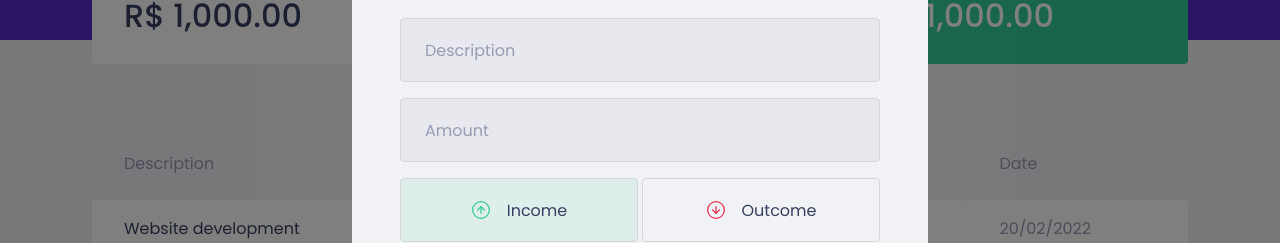
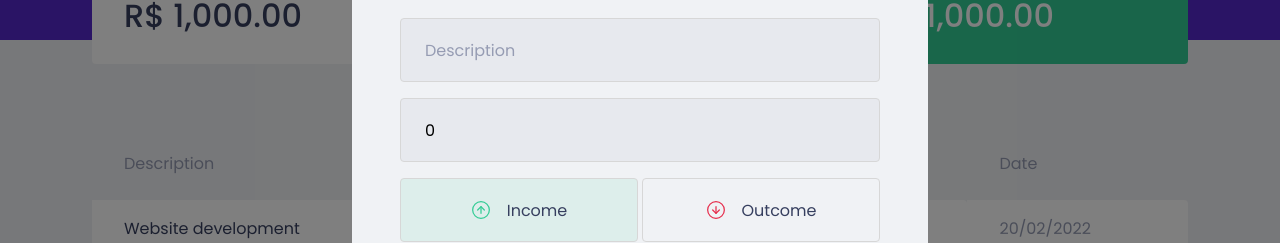
Before and after one commit to gabrielcedran/rocketseat-reactjs-chapter2, a React (Create React App) app: page / in a window 1280 px wide. Both pictures are taken after a click on the button "New Transaction". Shown: the part 232-475 px from the top of the page. Built offline with nearby package versions, Linux system fonts and the light colour scheme; no server answers; what miragejs would draw is missing.

Commit message:
Handling form data

```diff
--- a/src/components/NewTransactionModal/index.tsx
+++ b/src/components/NewTransactionModal/index.tsx
@@ -1,4 +1,4 @@
-import { useState } from 'react';
+import { FormEvent, useState } from 'react';
 import Modal from 'react-modal'
 import closeImg from '../../assets/close_button.svg';
 import incomeImg from '../../assets/income.svg';
@@ -12,6 +12,15 @@ type NewTransactionModalProps = {
 
 export function NewTransactionModal({isOpen, onRequestClose}: NewTransactionModalProps) {
     const [transactionType, setTransactionType] = useState('income');
+    const [description, setDescription] = useState('');
+    const [amount, setAmount] = useState(0);
+    const [category, setCategory] = useState('');
+
+    function handleCreateNewTransaction(event: FormEvent<HTMLFormElement>) {
+        event.preventDefault();
+
+        console.log(description, amount, category, transactionType);
+    }
 
     return (
         <Modal
@@ -20,10 +29,10 @@ export function NewTransactionModal({isOpen, onRequestClose}: NewTransactionModa
         overlayClassName="react-modal-overlay"
         className="react-modal-content">
             <button type='button'><img src={closeImg} alt="Close modal" onClick={onRequestClose} className='react-modal-close' /></button>
-            <Container>
+            <Container onSubmit={handleCreateNewTransaction}>
                 <h2>Add new Transaction</h2>
-                <input placeholder='Description' />
-                <input type='number' placeholder='Amount' />
+                <input placeholder='Description' value={description} onChange={(event) => setDescription(event.target.value)}/>
+                <input type='number' placeholder='Amount' value={amount} onChange={(event) => setAmount(Number(event.target.value))}/>
                 <TransactionTypeContainer>
                     <RadioBox
                     type='button'
@@ -42,7 +51,7 @@ export function NewTransactionModal({isOpen, onRequestClose}: NewTransactionModa
                         <span>Outcome</span>
                     </RadioBox>
                 </TransactionTypeContainer>
-                <input placeholder='Category' />
+                <input placeholder='Category' value={category} onChange={(event) => setCategory(event.target.value)}/>
                 <button type="submit">Add</button>
             </Container>
         </Modal>
```
